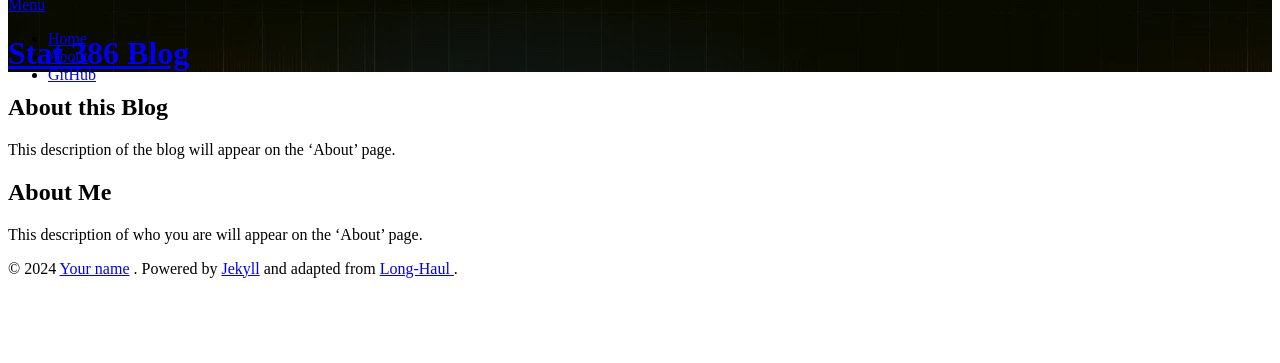
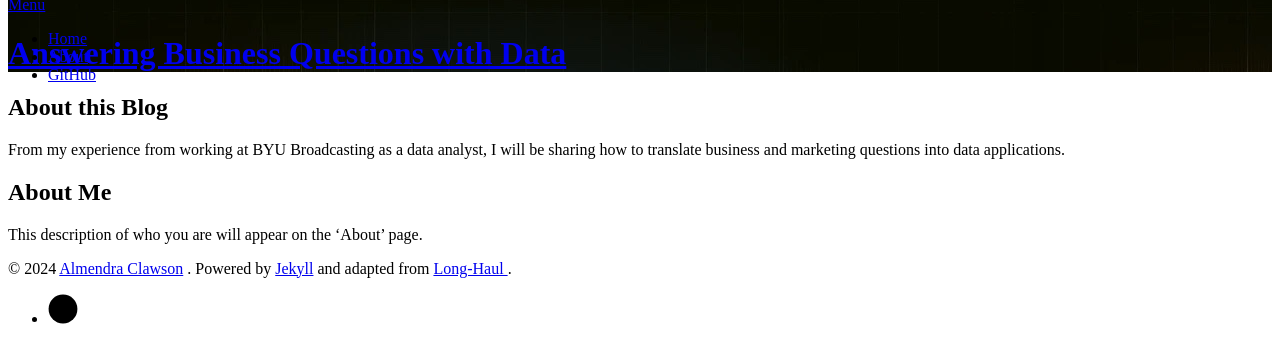
Before and after one commit to clawmendra/my-blog, a Jekyll site: the page built from about.md, in a window 1280 px wide, cut to the strip 112-475 px from the top of the page. Built offline with Jekyll 4.4.1, drawn with Linux system fonts in a browser that asks for light colours; nearby versions of some CDN libraries.

Commit message:
Filled out _config.yml

```diff
--- a/_config.yml
+++ b/_config.yml
@@ -1,18 +1,19 @@
 ## You should change each of the following fields
 ## to customize your blog
 
-title: Stat 386 Blog
-description: "This description of the blog will appear on the 'About' page."
-author: Your name
+title: Answering Business Questions with Data
+description: "From my experience from working at BYU Broadcasting as a data analyst, I will be sharing how to
+translate business and marketing questions into data applications."
+author: Almendra Clawson
 author_description: "This description of who you are will appear on the 'About' page."
 
-url: https://esnt.github.io ## change this to https://yourusername.github.io
-baseurl: /another-stat386-theme ## change this to the name of your blog repository
+url: https://clawmendra.github.io
+baseurl: /Data Science Applications in Businesses ## change this to the name of your blog repository
 header_image: /assets/img/headerimg.jpg ## change your header image if you want
 
 ## Add your social media user names.  Github is required, the rest are optional
 social:
-    github:  ## required
+    github: clawmendra
     twitter:
     facebook:
     email:
```
